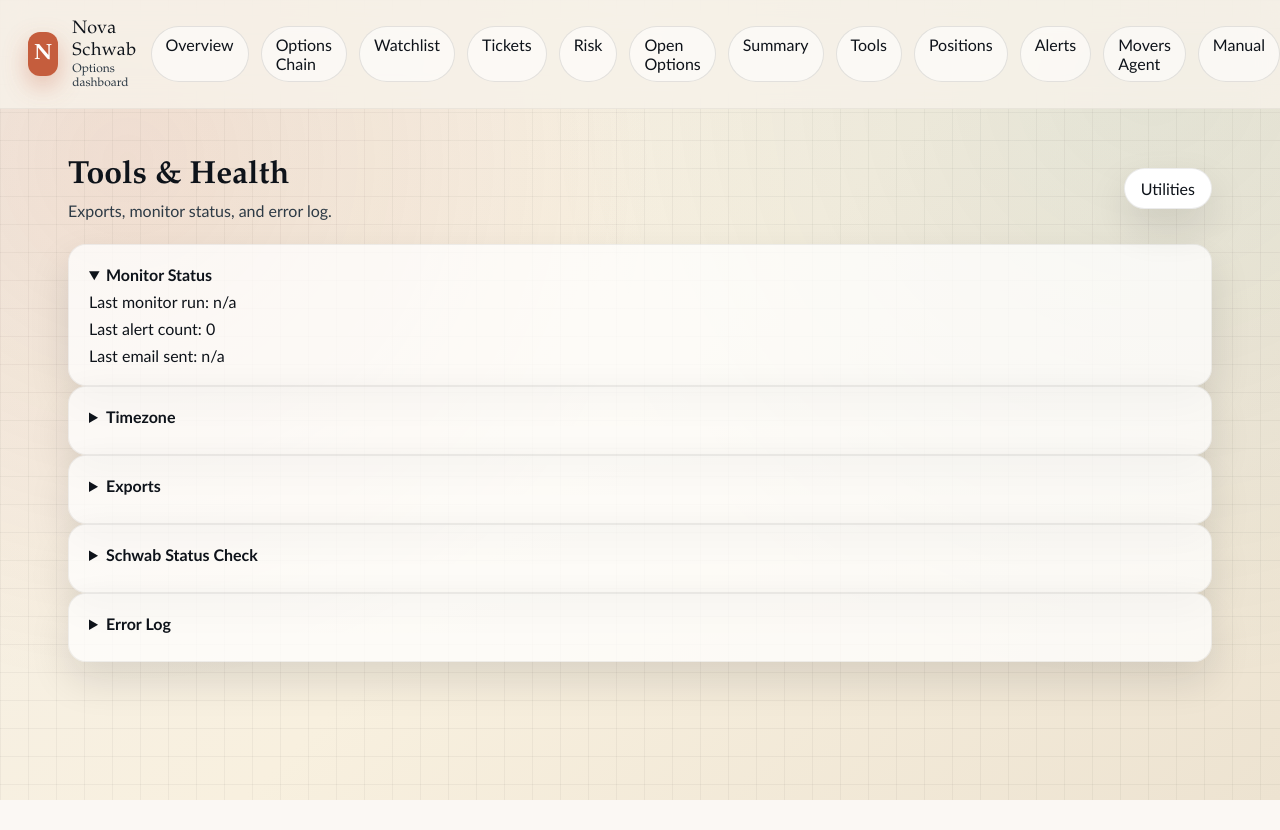
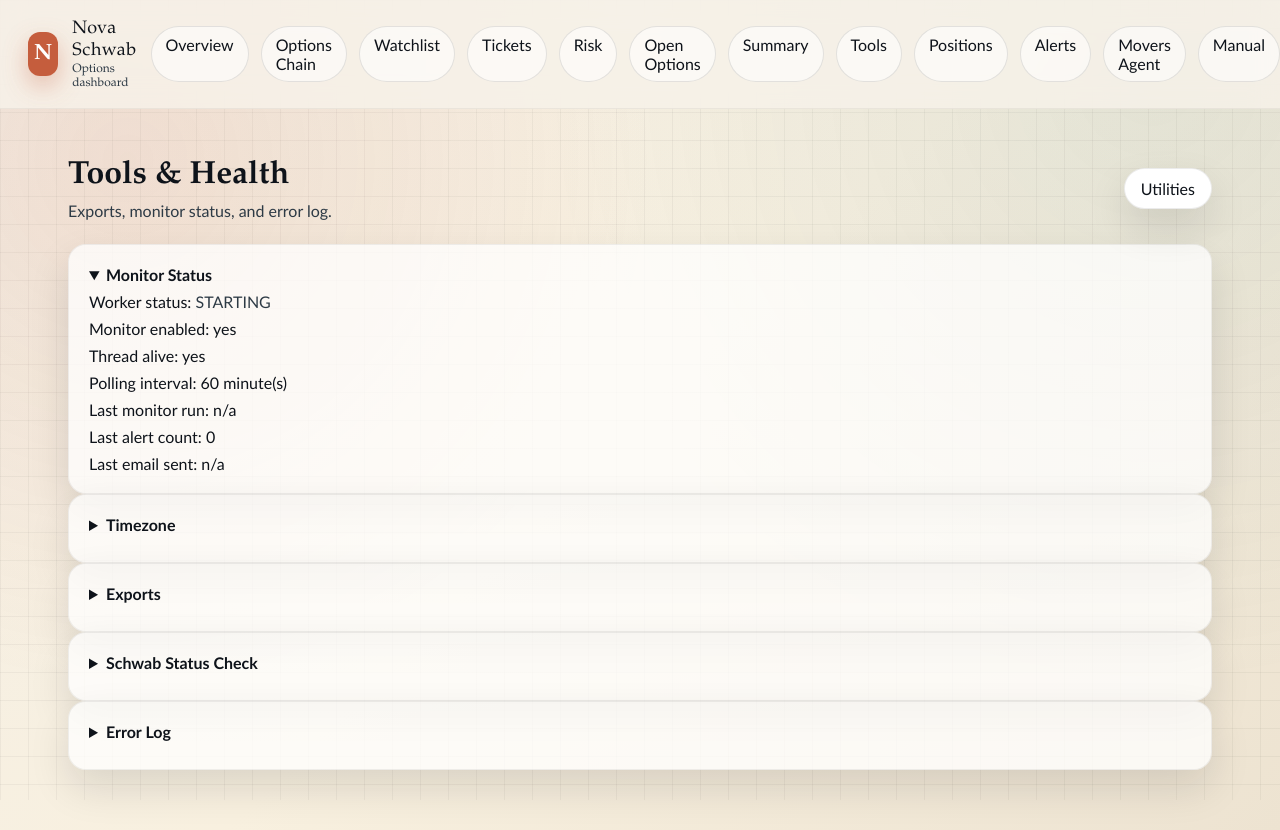
Before and after one commit to Novastradingcompany/Schwab-Connect, a Flask app: page /tools in a window 1280 px wide; the page is wider, and only the part inside the window is pictured. Before the commit the page ends 800 px from the top of that part, so only its background shows below. Run offline with Flask 3, Linux system fonts and the light colour scheme; the visitor is signed in with stand-in values (Sample User, id 1).

Commit message:
Auto-start monitor worker and show live monitor status

```diff
--- a/app.py
+++ b/app.py
@@ -43,6 +43,7 @@ ALERTS_STATE_PATH = "alerts_state.json"
 ALERTS = []
 _ALERTS_LOCK = threading.Lock()
 _MONITOR_THREAD = None
+_MONITOR_LOCK = threading.Lock()
 NOVA_OPTIONS_RESPONSE = None
 NOVA_OPTIONS_ERROR = None
 WATCHLIST_PATH = "watchlist.json"
@@ -70,6 +71,29 @@ NOVA_MODEL_OPTIONS = [
 ]
 
 
+def monitor_enabled():
+    return os.getenv("NOVA_MONITOR_ENABLED", "1").strip().lower() not in {"0", "false", "off", "no"}
+
+
+def ensure_monitor_thread():
+    global _MONITOR_THREAD
+    if not monitor_enabled():
+        return False
+    if _MONITOR_THREAD and _MONITOR_THREAD.is_alive():
+        return True
+    with _MONITOR_LOCK:
+        if _MONITOR_THREAD and _MONITOR_THREAD.is_alive():
+            return True
+        _MONITOR_THREAD = threading.Thread(
+            target=monitor_loop,
+            name="nova-monitor",
+            daemon=True,
+        )
+        _MONITOR_THREAD.start()
+        logging.info("Started monitor thread.")
+        return True
+
+
 def _get_env(key):
     value = os.getenv(key)
     if not value:
@@ -162,6 +186,12 @@ def login_required(view):
 
 @app.before_request
 def require_login():
+    try:
+        ensure_monitor_thread()
+    except Exception as exc:
+        logging.warning("Failed to start monitor thread: %s", exc)
+        log_error(exc, context="ensure_monitor_thread")
+
     # These are endpoint names, NOT URL paths
     if request.endpoint in {"login", "logout", "static", "callback"}:
         return None
@@ -2198,6 +2228,7 @@ def tools():
     if tz:
         settings["timezone"] = tz
         save_settings(settings)
+    ensure_monitor_thread()
     token_status = get_token_status()
     if request.args.get("clear_errors") == "1":
         save_monitor_state(state)
@@ -2218,6 +2249,33 @@ def tools():
             status = {"ok": True, "status_code": response.status_code}
         except Exception as exc:
             status = {"ok": False, "error": str(exc)}
+
+    tzinfo = ZoneInfo(settings.get("timezone", "UTC"))
+    now = dt.datetime.now(tzinfo)
+    polling_minutes = max(1, int(settings.get("polling_minutes", 60)))
+    stale_seconds = (polling_minutes * 60) + 120
+
+    def _coerce_tz(value):
+        if not value:
+            return None
+        if value.tzinfo is None:
+            return value.replace(tzinfo=tzinfo)
+        return value.astimezone(tzinfo)
+
+    paused_until = _coerce_tz(_parse_iso_dt(state.get("paused_until")))
+    last_run = _coerce_tz(_parse_iso_dt(state.get("last_monitor_run")))
+    thread_alive = bool(_MONITOR_THREAD and _MONITOR_THREAD.is_alive())
+    monitor_status = "stopped"
+    if paused_until and paused_until > now:
+        monitor_status = "paused"
+    elif thread_alive:
+        if last_run and (now - last_run).total_seconds() <= stale_seconds:
+            monitor_status = "running"
+        elif last_run:
+            monitor_status = "stale"
+        else:
+            monitor_status = "starting"
+
     return render_template(
         "tools.html",
         state=state,
@@ -2225,6 +2283,10 @@ def tools():
         status=status,
         refresh_result=refresh_result,
         token_status=token_status,
+        monitor_status=monitor_status,
+        monitor_thread_alive=thread_alive,
+        monitor_enabled=monitor_enabled(),
+        polling_minutes=polling_minutes,
         timezone=settings.get("timezone", "UTC"),
     )
 
--- a/templates/tools.html
+++ b/templates/tools.html
@@ -12,6 +12,23 @@
     <details open>
       <summary>Monitor Status</summary>
       <div class="details-body">
+        <div>
+          Worker status:
+          {% if monitor_status == "running" %}
+            <span class="pl-pos">RUNNING</span>
+          {% elif monitor_status == "paused" %}
+            <span class="pl-flat">PAUSED (schedule/fail-safe)</span>
+          {% elif monitor_status == "stale" %}
+            <span class="pl-neg">STALE (not updating on time)</span>
+          {% elif monitor_status == "starting" %}
+            <span class="pl-flat">STARTING</span>
+          {% else %}
+            <span class="pl-neg">STOPPED</span>
+          {% endif %}
+        </div>
+        <div>Monitor enabled: {{ "yes" if monitor_enabled else "no (NOVA_MONITOR_ENABLED=0)" }}</div>
+        <div>Thread alive: {{ "yes" if monitor_thread_alive else "no" }}</div>
+        <div>Polling interval: {{ polling_minutes }} minute(s)</div>
         <div>Last monitor run: {{ state.last_monitor_run or "n/a" }}</div>
         <div>Last alert count: {{ state.last_alert_count or 0 }}</div>
         <div>Last email sent: {{ state.last_email_sent or "n/a" }}</div>
```
